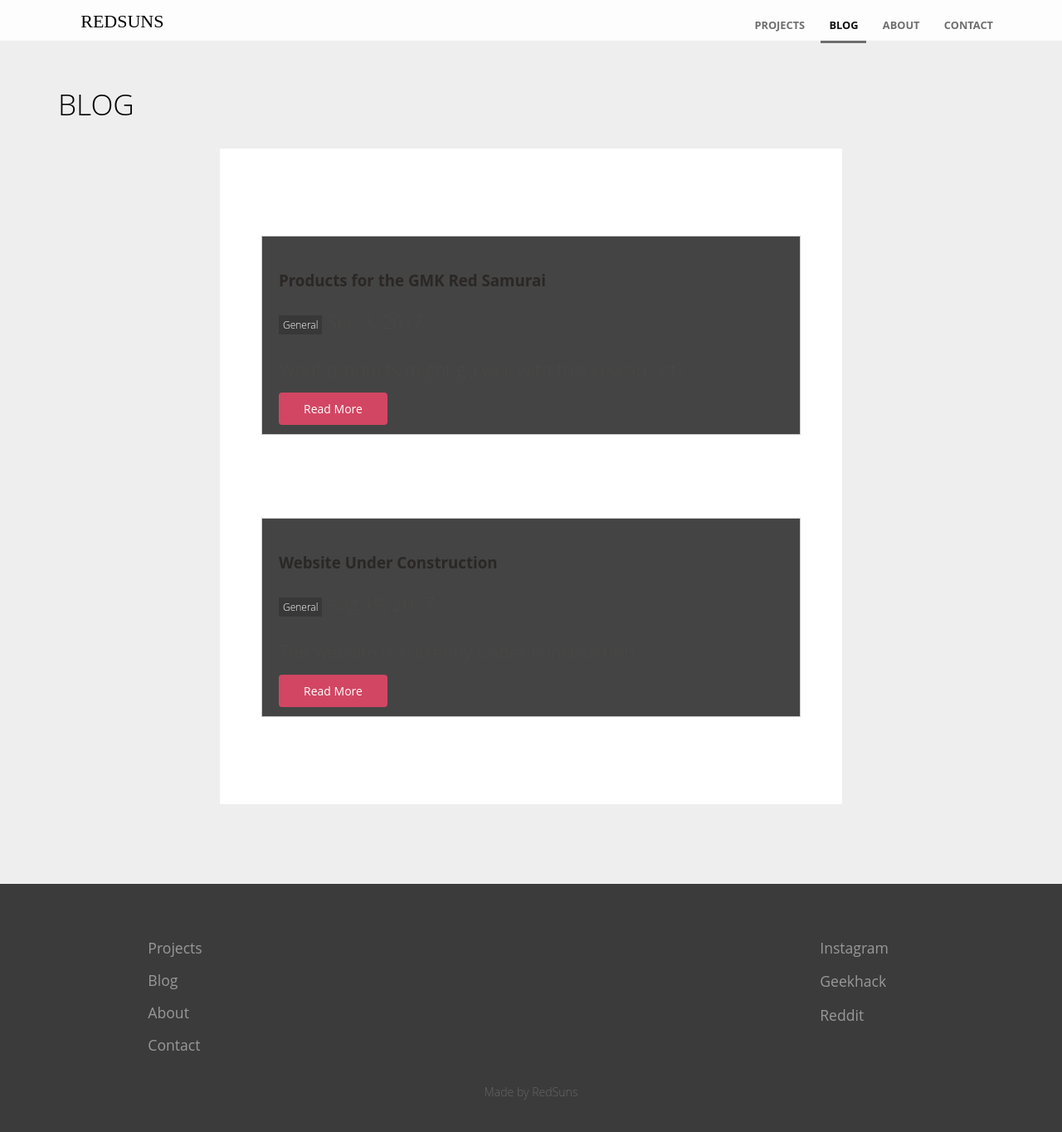
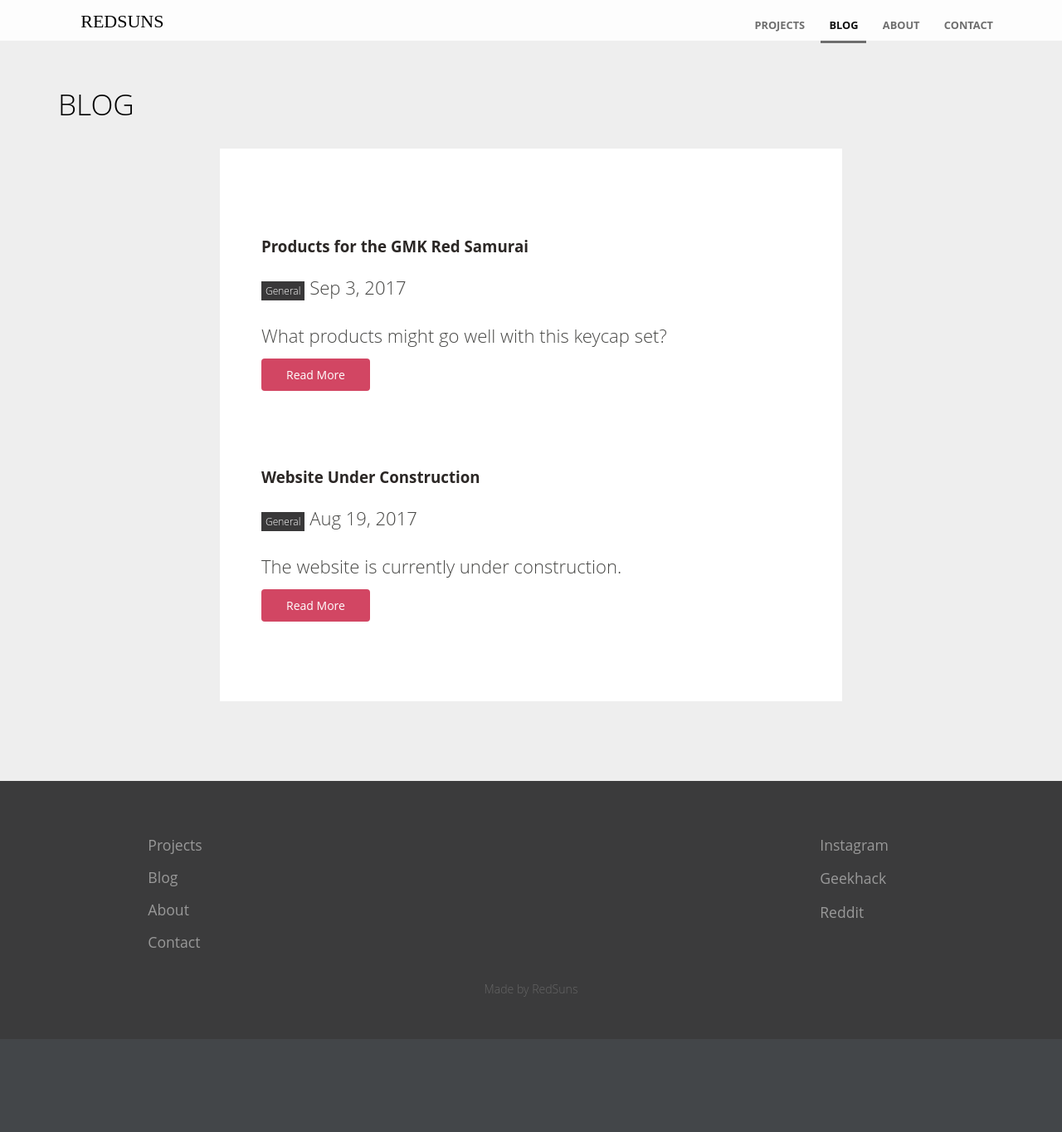
Before and after one commit to RedSunsRMK/redsunsrmk.github.io, a Jekyll site: the page built from blog/index.html, in a window 1280 px wide and 1376 px high. Shown: the top 1364 px of the window at 83% size. Built offline with Jekyll 4.4.1, drawn with Linux system fonts in a browser that asks for light colours; the list of posts is cut into pages by our own code.

Commit message:
Update blog.scss

```diff
--- a/_sass/blog.scss
+++ b/_sass/blog.scss
@@ -2,17 +2,6 @@
 	background: #fff;
 	list-style: none;
 	padding: 5px 50px 5px 50px;
-
-	li {
-		margin: 100px 0;
-	}
-}
-
-.blog-postsc {
-	background: #444;
-	list-style: none;
-	padding: 20px;
-	border: 1px solid #ccc;
 
 	li {
 		margin: 100px 0;
@@ -42,6 +31,13 @@
 
 		}
 	}
+
+
+	.blog-postsc {
+	background: #000;
+	border: 2px solid #ccc;
+	}
+
 
 	h3 {
 		margin: 0;
```
